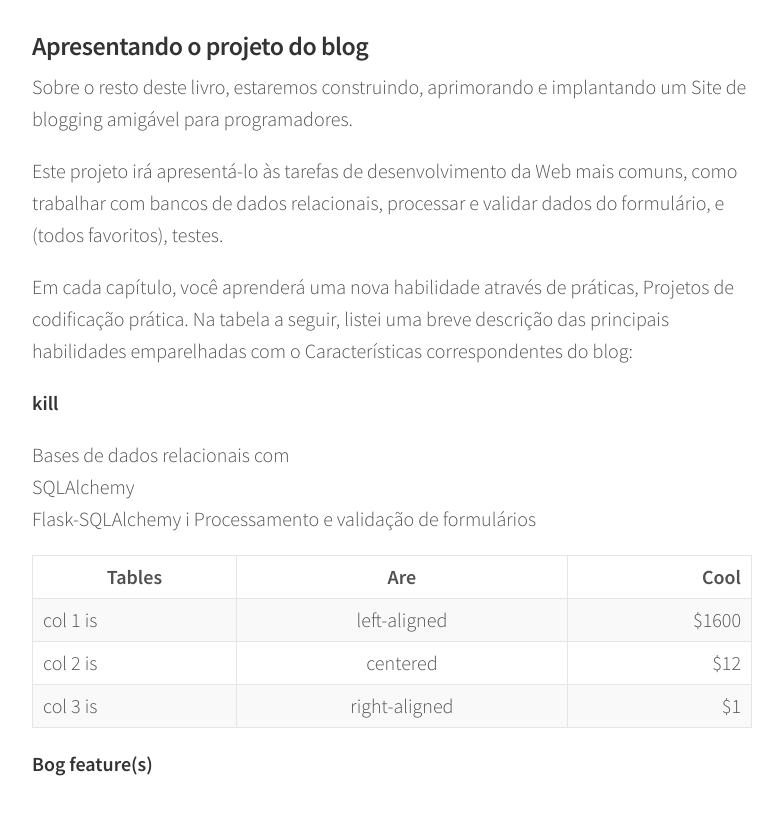
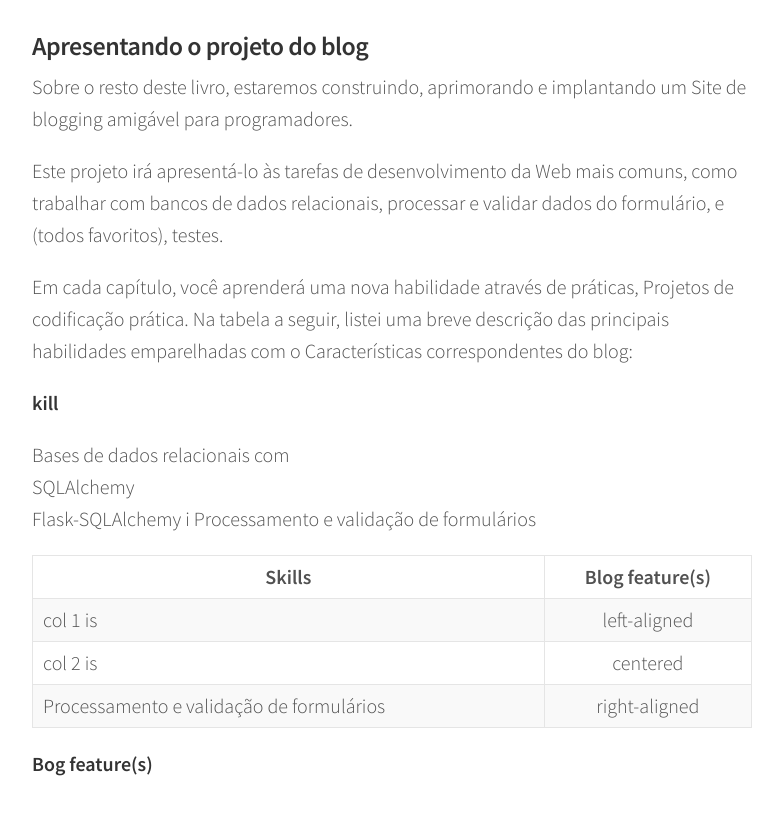
Before and after one commit to indrajithbandara/debug-blog, a Jekyll site: the page built from _posts/2017-07-14-flask_1.md, in a window 1280 px wide and 900 px high, scrolled down 8221 px. Shown: the top 815 px of the window, without its empty margins (248-1031 px from the left). Built offline with Jekyll 4.4.1, drawn with Linux system fonts in a browser that asks for light colours; comment, search, counter and statistics services are not loaded.

Commit message:
up.17.21

```diff
--- a/_posts/2017-07-14-flask_1.md
+++ b/_posts/2017-07-14-flask_1.md
@@ -271,11 +271,11 @@ SQLAlchemy
 Flask-SQLAlchemy                             i
 Processamento e validação de formulários
 
-| Tables   |      Are      |  Cool |
-|----------|:-------------:|------:|
-| col 1 is |  left-aligned | $1600 |
-| col 2 is |    centered   |   $12 |
-| col 3 is | right-aligned |    $1 |
+|                                 Skills   |Blog feature(s)|
+|------------------------------------------|:-------------:|
+|                                 col 1 is |  left-aligned |
+|                                 col 2 is |    centered   |
+| Processamento e validação de formulários | right-aligned |
 
 
 **Bog feature(s)**
```
